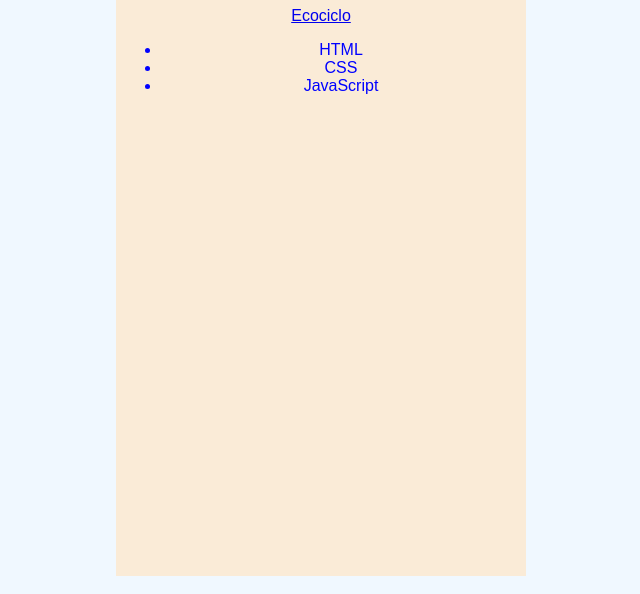
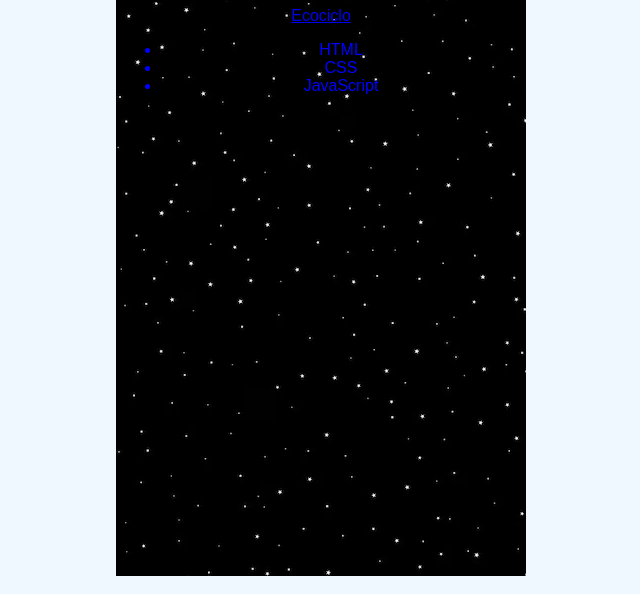
Before and after one commit to VituOG/projetos_web, a plain HTML site: page index.html in a window 1280 px wide. Shown: the part 352-946 px from the top of the page, without its empty margins (319-959 px from the left). Drawn offline with Linux system fonts and the light colour scheme.

Commit message:
Update perfil.css

```diff
--- a/perfil.css
+++ b/perfil.css
@@ -31,7 +31,7 @@ div   {
 background-color: antiquewhite;
 }
 .caixa{
-background-image: url(stars.avif);
+background-image: url(img/stars.avif);
 height: 900px;
 width: 400px;
 margin: 10px;
```
